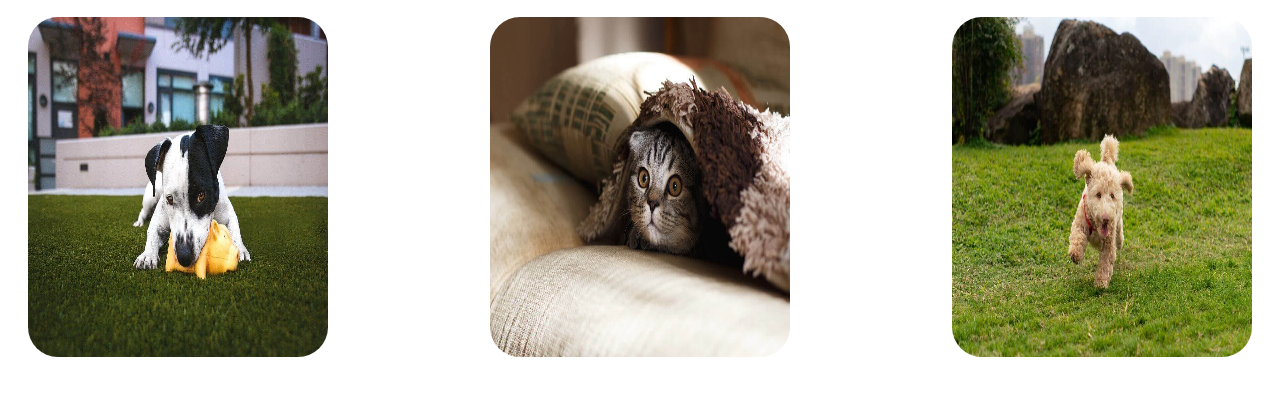
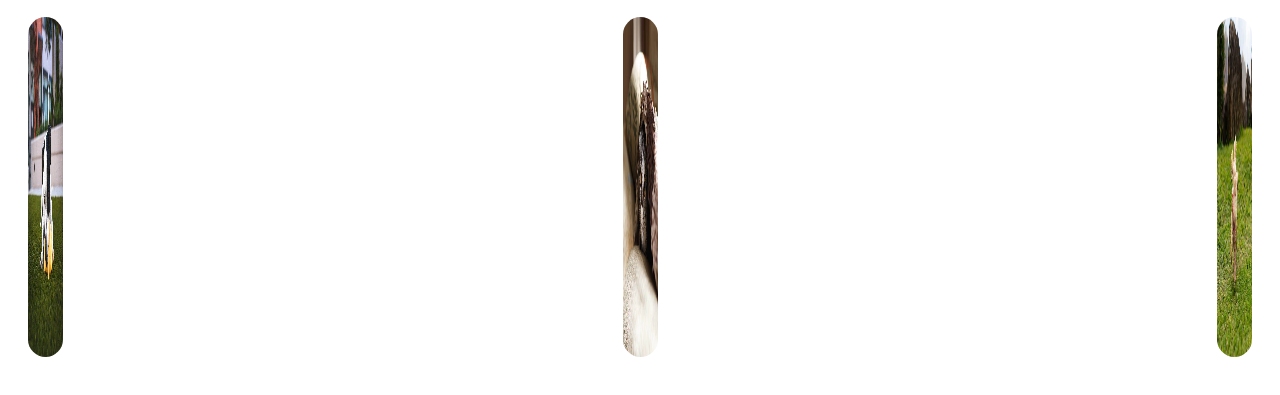
Before and after one commit to MarinaNaM/202205-W01CH03_Marina-Navarrete, a plain HTML site: page index.html in a window 1280 px wide. Shown: the part 181-576 px from the top of the page. Drawn offline with nearby package versions, Linux system fonts and the light colour scheme.

Commit message:
Change sizes

```diff
--- a/style.css
+++ b/style.css
@@ -62,7 +62,7 @@
     margin-right: 20px;
 }
 div > img {
-    width: 300px;
+    width: 35px;
     height: 340px;
     border-radius: 30px;
 }
```
